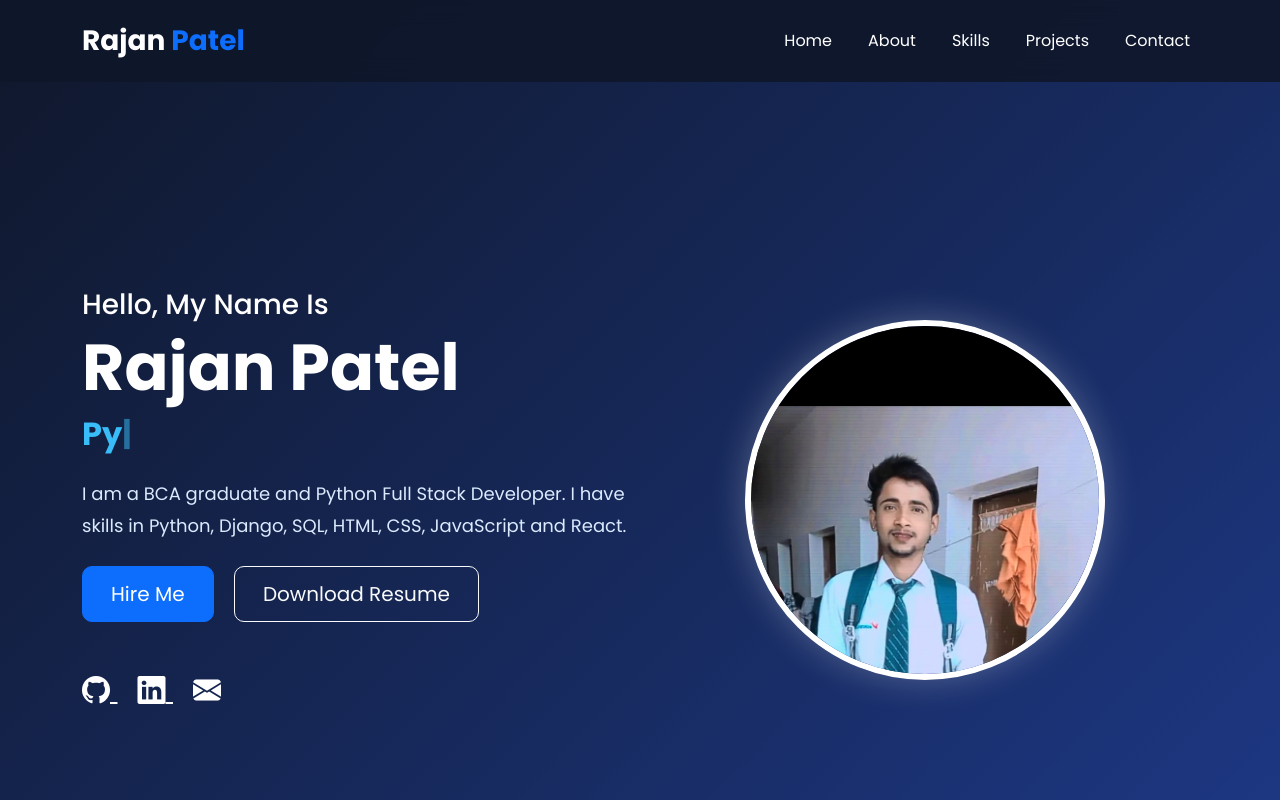
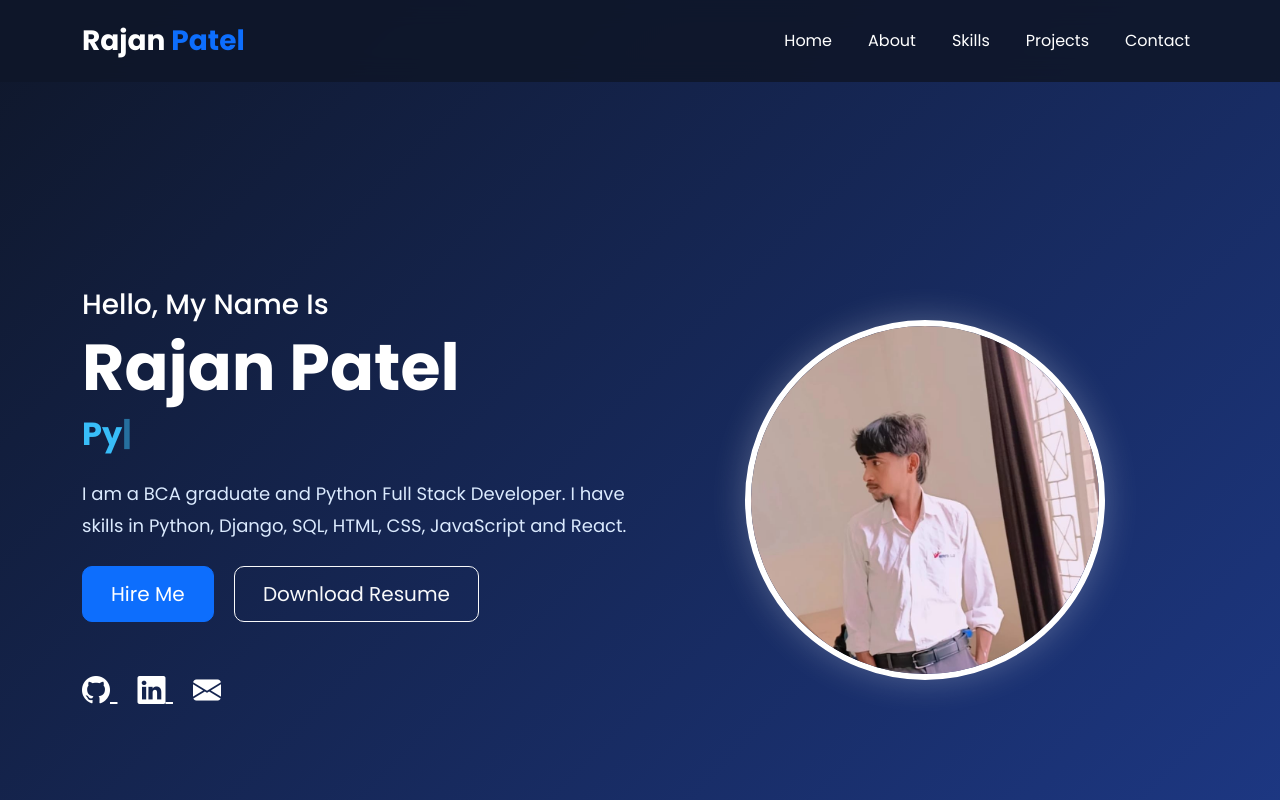
Before and after one commit to Rajanpatel5/rajan-portfolio, a plain HTML site: page index.html in a window 1280 px wide. Shown: the top 800 px of the page. Drawn offline with nearby package versions, Linux system fonts and the light colour scheme.

Commit message:
Updated profile photo

```diff
--- a/index.html
+++ b/index.html
@@ -126,7 +126,7 @@
 
                 <div class="col-lg-6 text-center">
 
-                    <img src="images/Screenshot_20250519-140559[1].jpg" class="profile-img" alt="Rajan Patel">
+                    <img src="images/WhatsApp Image 2026-07-06 at 10.17.43 AM.jpeg" class="profile-img" alt="Rajan Patel">
 
                 </div>
 
```
Also changed, not shown: images/Screenshot_20250519-140559[1].jpg (deleted), images/WhatsApp Image 2026-07-06 at 10.17.43 AM.jpeg (added).
